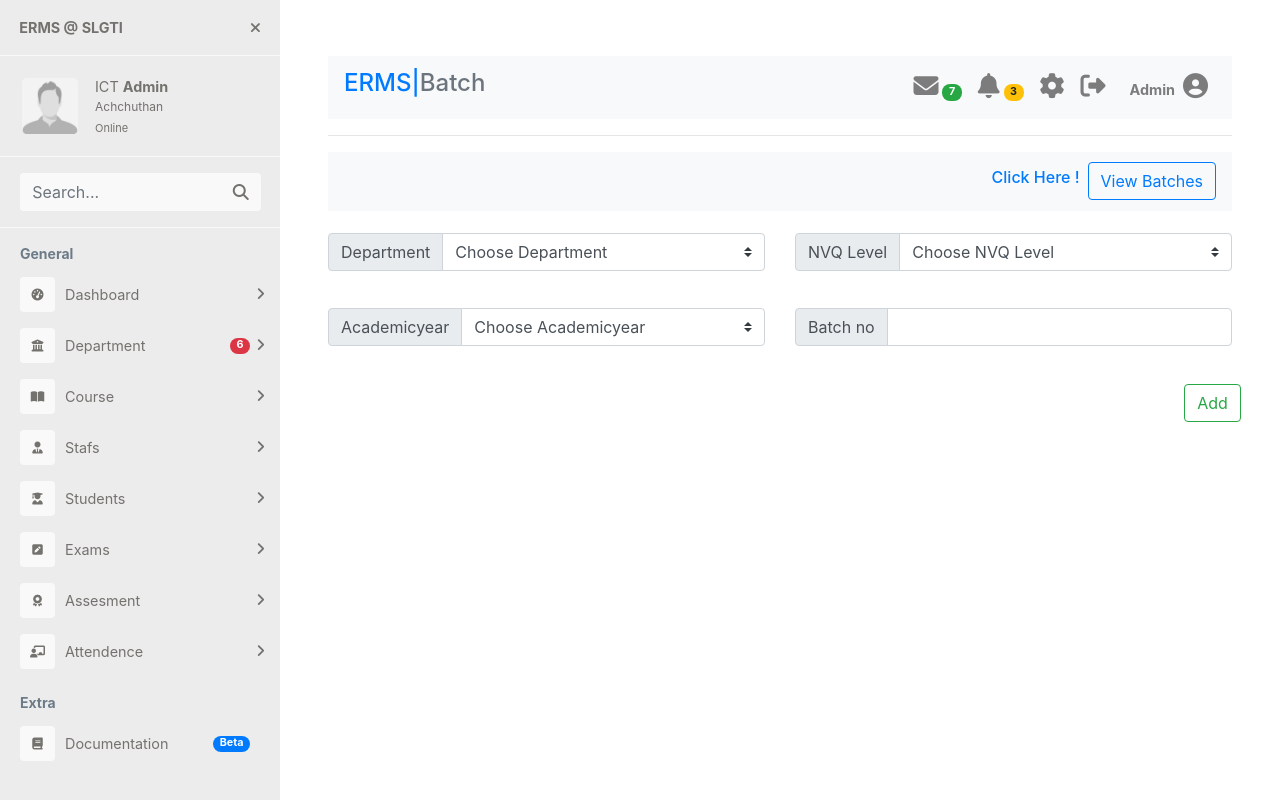
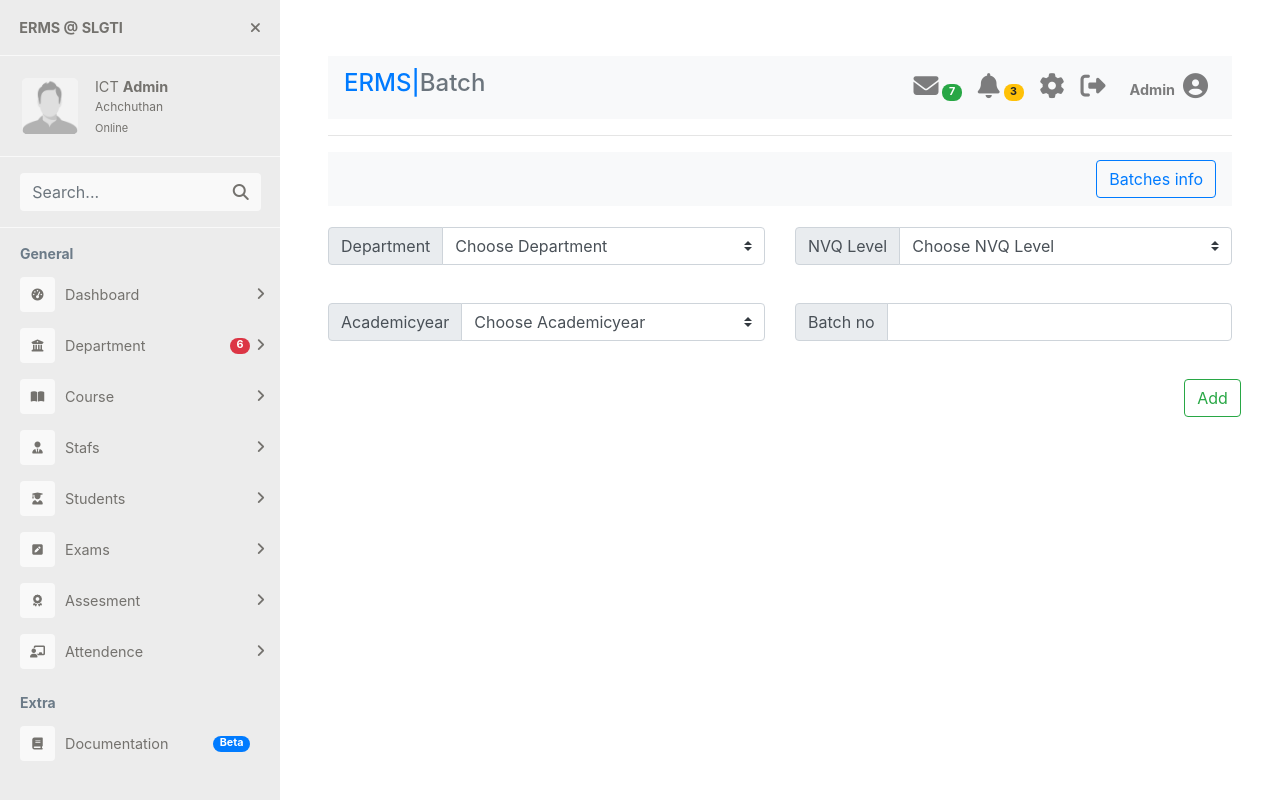
Before and after one commit to ictslgti/ERMS, a PHP site: page /batch.php in a window 1280 px wide. Run offline with PHP 8.4, Linux system fonts and the light colour scheme; some libraries are stand-ins or nearby versions.

Commit message:
Update batch.php

```diff
--- a/batch.php
+++ b/batch.php
@@ -27,8 +27,8 @@ $description = "Online Examination Result  Management System (ERMS)-SLGTI";
             <nav class="navbar navbar-light bg-light">
                 <a class="navbar-brand"></a>
                 <form class="form-inline">
-                    <label class=" my-2 my-sm-0 p-2"> <h6 class='text-primary'>Click Here !</h6></label>
-                    <a href="batches.php"  class="btn btn-outline-primary my-2 my-sm-0">View Batches</a>
+
+                    <a href="batches.php"  class="btn btn-outline-primary my-2 my-sm-0">Batches info</a>
                 </form>
                 </nav>
                 <br>
```
